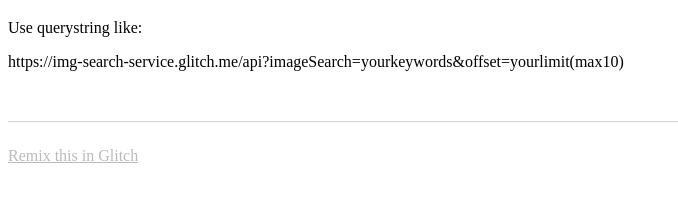
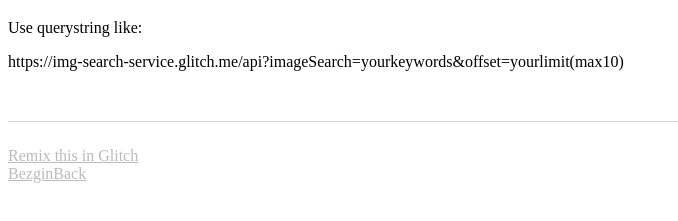
Before and after one commit to BezginBack/image-search-service, a website: page views/index.html in a window 1280 px wide. Shown: the part 61-282 px from the top of the page, without its empty margins (0-678 px from the left). Drawn offline with nearby package versions, Linux system fonts and the light colour scheme.

Commit message:
Checkpoint

```diff
--- a/views/index.html
+++ b/views/index.html
@@ -29,6 +29,10 @@
       <a href="https://glitch.com">
         Remix this in Glitch
       </a>
+      <br>
+      <a href="https://img-search-service.glitch.me">
+        BezginBack
+      </a>
     </footer>
 
     <!-- Your web-app is https, so your scripts need to be too -->
```
